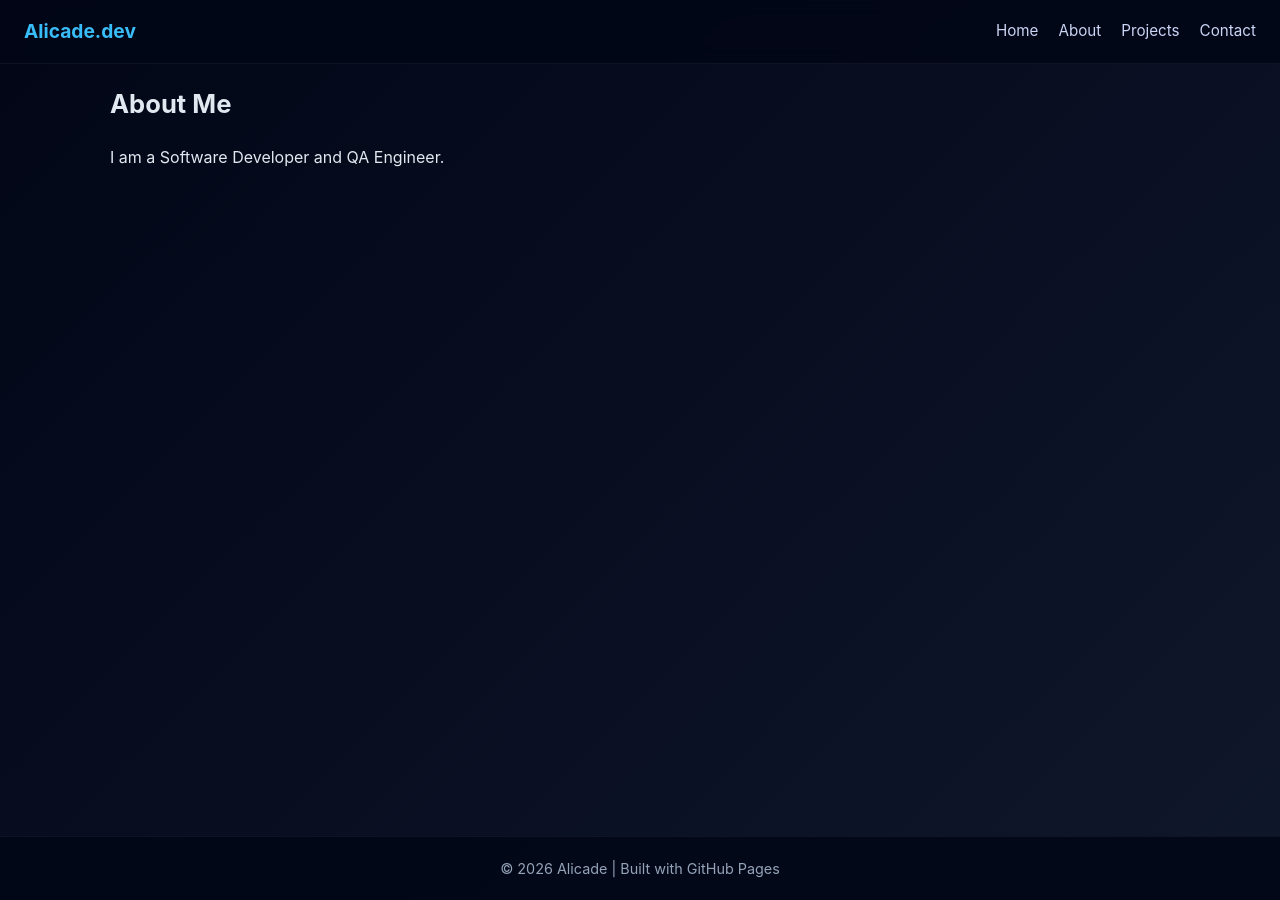
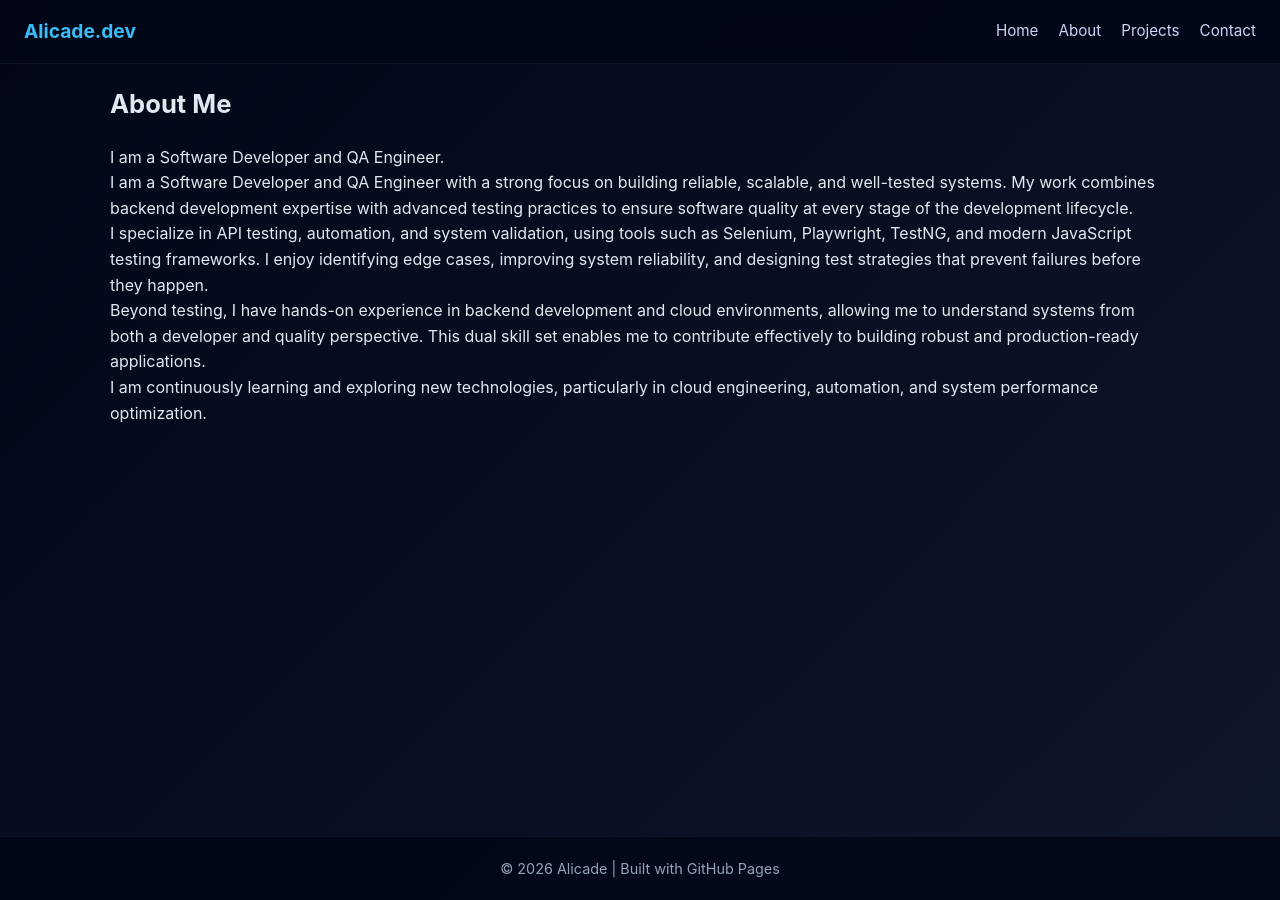
Before and after one commit to Alicade123/Part-III_skills---github---pages, a Jekyll site: the page built from pages/about.md, in a window 1280 px wide. Built offline with Jekyll 4.4.1, drawn with Linux system fonts in a browser that asks for light colours.

Commit message:
Update about.md

```diff
--- a/pages/about.md
+++ b/pages/about.md
@@ -6,3 +6,11 @@ title: About
 ## About Me
 
 I am a Software Developer and QA Engineer.
+
+I am a Software Developer and QA Engineer with a strong focus on building reliable, scalable, and well-tested systems. My work combines backend development expertise with advanced testing practices to ensure software quality at every stage of the development lifecycle.
+
+I specialize in API testing, automation, and system validation, using tools such as Selenium, Playwright, TestNG, and modern JavaScript testing frameworks. I enjoy identifying edge cases, improving system reliability, and designing test strategies that prevent failures before they happen.
+
+Beyond testing, I have hands-on experience in backend development and cloud environments, allowing me to understand systems from both a developer and quality perspective. This dual skill set enables me to contribute effectively to building robust and production-ready applications.
+
+I am continuously learning and exploring new technologies, particularly in cloud engineering, automation, and system performance optimization.
```
